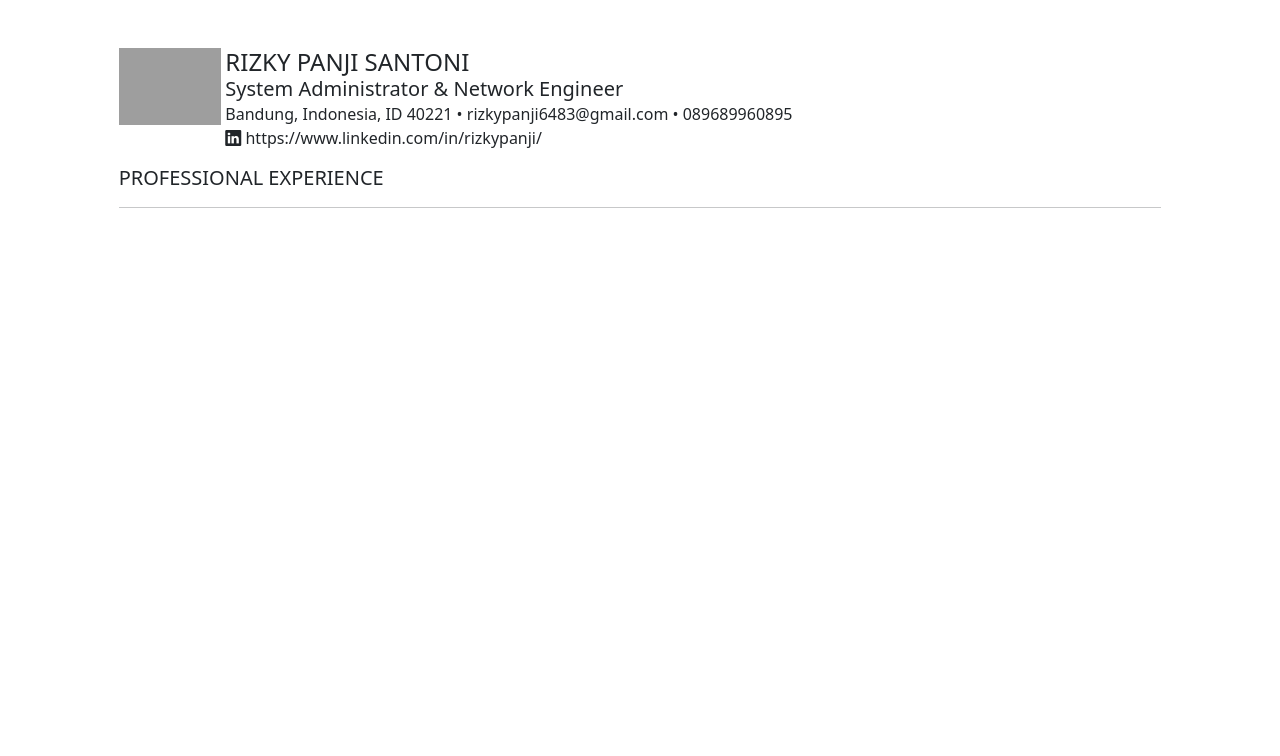
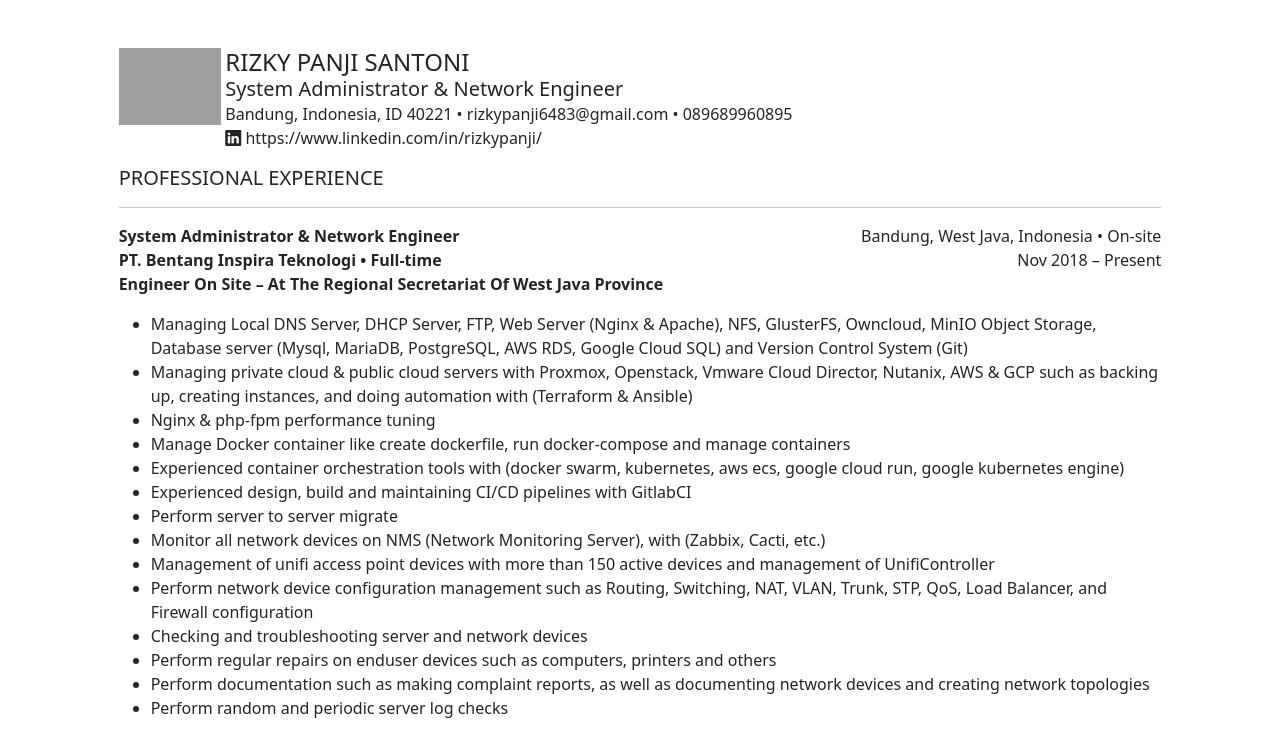
Before and after one commit to rizkypanz16/cv-ats-rizkypanjis, a website: page index.html in a window 1280 px wide. Drawn offline with nearby package versions, Linux system fonts and the light colour scheme; grey boxes are pictures that could not be loaded.

Commit message:
add list experience

```diff
--- a/index.html
+++ b/index.html
@@ -24,14 +24,14 @@
     <script src="./node_modules/bootstrap/dist/js/bootstrap.min.js"></script>
   </head>
   <body>
-    <div class="container-fluid">
+    <div class="container-fluid mb-5">
       <!-- row1 -->
       <div class="row pt-5">
-        <div class="col-1"></div>
-        <div class="col-1">
+        <div class="col-md-1"></div>
+        <div class="col-md-1 mb-4">
           <img src="./assets/fotopanz-circle.png" class="custom-image" />
         </div>
-        <div class="col-8">
+        <div class="col-md-9">
           <p>
             <span class="h4">RIZKY PANJI SANTONI</span><br />
             <span class="h5">System Administrator & Network Engineer</span
@@ -46,18 +46,112 @@
 
       <!-- row2 -->
       <div class="row">
-        <div class="col-1"></div>
-        <div class="col-10">
+        <div class="col-md-1"></div>
+        <div class="col-md-10">
           <span class="h5">PROFESSIONAL EXPERIENCE </span>
         </div>
       </div>
 
       <!-- row3 -->
       <div class="row">
-        <div class="col-1"></div>
-        <div class="col-10"><hr /></div>
+        <div class="col-md-1"></div>
+        <div class="col-md-10"><hr /></div>
+      </div>
+
+      <!-- row4 -->
+      <div class="row">
+        <div class="col-md-1"></div>
+        <div class="col-md-10">
+          <div class="row">
+            <div class="col-md">
+              <td class="h6 text-bold">
+                <strong>System Administrator & Network Engineer</strong>
+              </td>
+              <br />
+              <td class="h6 text-bold">
+                <strong>PT. Bentang Inspira Teknologi • Full-time </strong>
+              </td>
+            </div>
+
+            <div class="col-md text-end">
+              <td>Bandung, West Java, Indonesia • On-site</td>
+              <br />
+              <td>Nov 2018 – Present</td>
+            </div>
+          </div>
+        </div>
+      </div>
+
+      <!-- row5 -->
+      <div class="row">
+        <div class="col-md-1"></div>
+        <div class="col-md-10">
+          <p>
+            <strong
+              >Engineer On Site – At The Regional Secretariat Of West Java
+              Province</strong
+            >
+          </p>
+        </div>
+      </div>
+
+      <!-- row6 -->
+      <div class="row">
+        <div class="col-md-1"></div>
+        <div class="col-md-10">
+          <ul>
+            <li>
+              Managing Local DNS Server, DHCP Server, FTP, Web Server (Nginx &
+              Apache), NFS, GlusterFS, Owncloud, MinIO Object Storage, Database
+              server (Mysql, MariaDB, PostgreSQL, AWS RDS, Google Cloud SQL) and
+              Version Control System (Git)
+            </li>
+            <li>
+              Managing private cloud & public cloud servers with Proxmox,
+              Openstack, Vmware Cloud Director, Nutanix, AWS & GCP such as
+              backing up, creating instances, and doing automation with
+              (Terraform & Ansible)
+            </li>
+            <li>Nginx & php-fpm performance tuning</li>
+            <li>
+              Manage Docker container like create dockerfile, run docker-compose
+              and manage containers
+            </li>
+            <li>
+              Experienced container orchestration tools with (docker swarm,
+              kubernetes, aws ecs, google cloud run, google kubernetes engine)
+            </li>
+            <li>
+              Experienced design, build and maintaining CI/CD pipelines with
+              GitlabCI
+            </li>
+            <li>Perform server to server migrate</li>
+            <li>
+              Monitor all network devices on NMS (Network Monitoring Server),
+              with (Zabbix, Cacti, etc.)
+            </li>
+            <li>
+              Management of unifi access point devices with more than 150 active
+              devices and management of UnifiController
+            </li>
+            <li>
+              Perform network device configuration management such as Routing,
+              Switching, NAT, VLAN, Trunk, STP, QoS, Load Balancer, and Firewall
+              configuration
+            </li>
+            <li>Checking and troubleshooting server and network devices</li>
+            <li>
+              Perform regular repairs on enduser devices such as computers,
+              printers and others
+            </li>
+            <li>
+              Perform documentation such as making complaint reports, as well as
+              documenting network devices and creating network topologies
+            </li>
+            <li>Perform random and periodic server log checks</li>
+          </ul>
+        </div>
       </div>
     </div>
-
   </body>
 </html>
```
